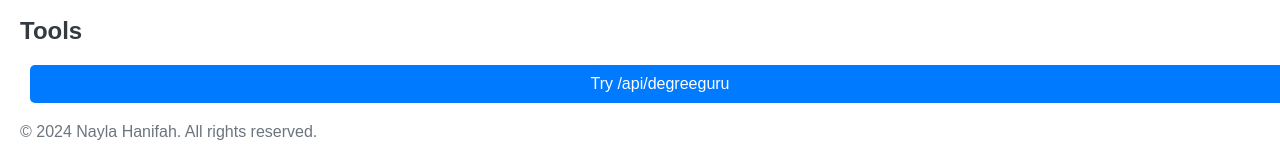
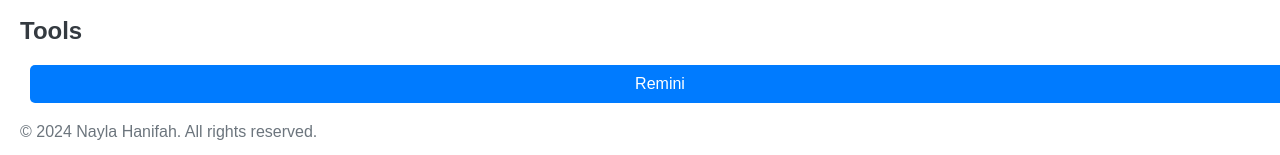
Before and after one commit to NayNay-17/My-api, a website: page index.html in a window 1280 px wide. Shown: the part 417-572 px from the top of the page. Drawn offline with Linux system fonts and the light colour scheme.

Commit message:
Update index.html

```diff
--- a/index.html
+++ b/index.html
@@ -75,15 +75,22 @@
   <h2>AI</h2>
   <div class="btn-container">
     <a href="/api/ragbot?message=hai" class="btn">ragbot</a>
+
     <a href="/api/degreeguru?message=hai" class="btn">degreeguru</a>
+
     <a href="/api/getChatCompletion?message=hai" class="btn">AI</a>
+
     <a href="/api/gptLogic?logic=kamu%20adalah%20Nayla&message=hai" class="btn">Gpt Logic</a>
+
     <a href="/api/pinecone?message=hai" class="btn">pinecone</a>
+
     <a href="/api/smartcontract?message=hai" class="btn">smartcontract</a>
+
     <a href="/api/blackboxAIChat?message=hai" class="btn">blackboxAIChat</a>
 
+
    <h2>Tools</h2>
-    <a href="/api/remini?url=" class="btn">Try /api/degreeguru</a>
+    <a href="/api/remini?url=" class="btn">Remini</a>
   </div>
 <footer>
   <p>&copy; 2024 Nayla Hanifah. All rights reserved.</p>
```
